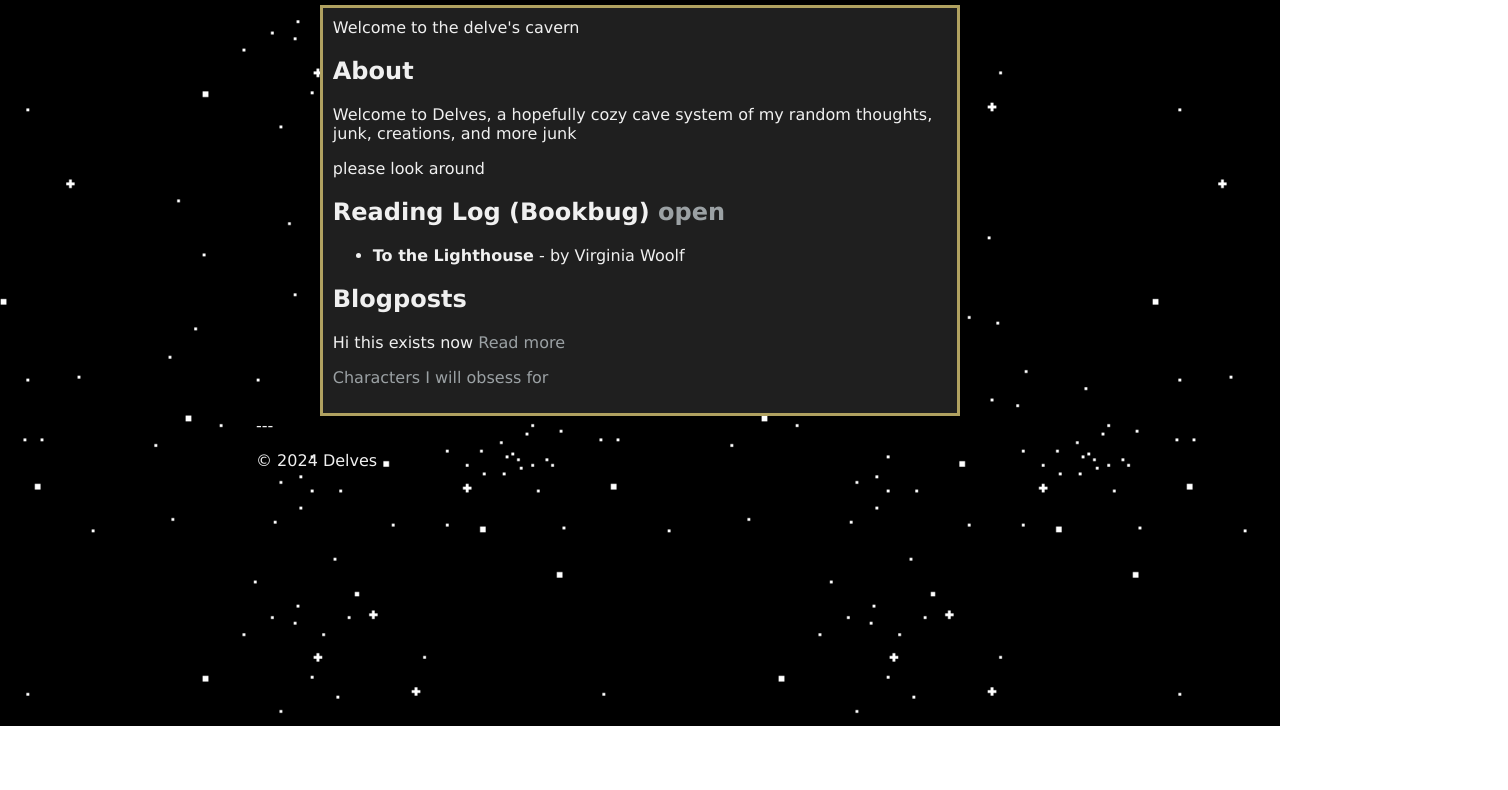
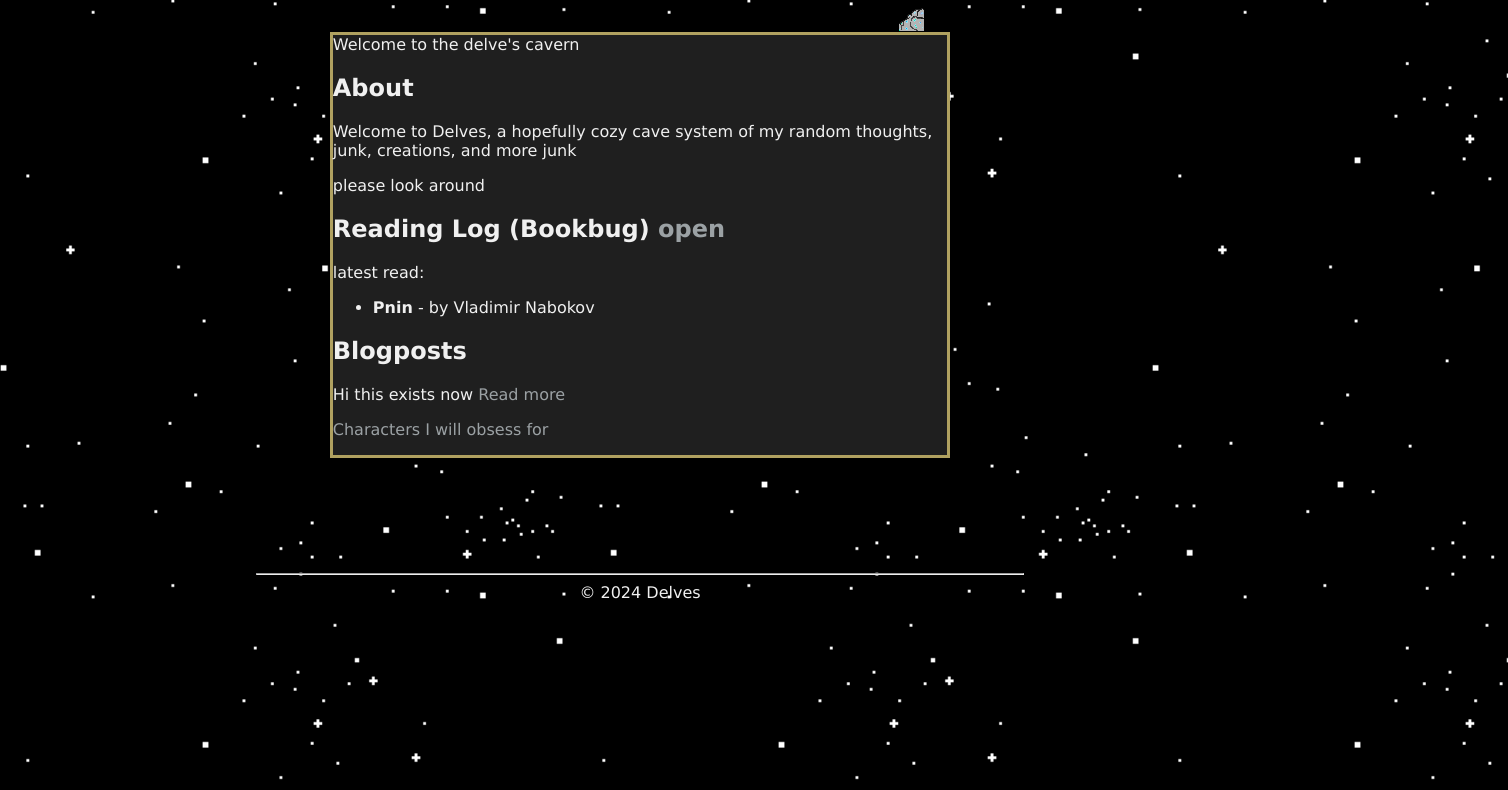
Before and after one commit to kirk-nez/delves, an Eleventy site: page src/index.md in a window 1280 px wide. Shown: the part 118-908 px from the top of the page, 1508 px wide, since content can reach past the window. Before the commit the page ends 844 px from the top, so only its background shows below. Built offline with nearby package versions, Linux system fonts and the light colour scheme; Eleventy itself is replaced by a stand-in of ours; files that its build step writes are made by us from their sources.

Commit message:
added a button(will work later) also a little more for post #3

```diff
--- a/src/index.md
+++ b/src/index.md
@@ -1,6 +1,12 @@
 ---
 layout: stage1.njk
 ---
+
+<div class="ore-container">
+  <button class="ore-pile">
+    <img src="../images/ore.png">
+  </button>
+</div>
 
 <div class="container">
 Welcome to the delve's cavern
@@ -13,8 +19,8 @@ please look around
 
 ## Reading Log (Bookbug) [open](bookbug/index.html)
 
-
-- **To the Lighthouse** - by Virginia Woolf
+latest read:
+- **Pnin** - by Vladimir Nabokov
 
 ## Blogposts
 
@@ -23,6 +29,7 @@ Hi this exists now
 
 [Characters I will obsess for](Charactershrines/index.html)
 </div>
+
 ---
 
-&copy; 2024 Delves
+<div class="trademark"> &copy; 2024 Delves </div>
--- a/src/styles.css
+++ b/src/styles.css
@@ -1,8 +1,8 @@
 body {
     background-image: url(/images/backgroundv2.png);
     background-position: center;
-    background-size:45%;
-    background-repeat:repeat;
+    background-size: 45%;
+    background-repeat: repeat;
     color: #f0f0f0;
     font-family: 'Verdana', sans-serif;
     margin: 20%;
@@ -15,8 +15,10 @@ body {
     width: 80%;
     margin: 0 auto;
     border: 3px solid #b0a160;
-    padding: 10px;
+    padding: 0px;
+    margin-top: 0px;
     background-color: #1f1f1f;
+    margin-bottom: 15%;
 }
 
 header {
@@ -58,7 +60,7 @@ nav ul li a:hover {
 }
 
 footer {
-    text-align:inherit;
+    text-align: inherit;
     padding: 10px 0;
     margin-top: 20px;
     border-top: 2px solid #b0a160;
@@ -72,3 +74,36 @@ a {
     text-decoration: double;
     color: #9ba1a4;
 }
+
+.ore-container {
+    margin-left: 83%;
+    right: 0;
+    display: block;
+    width: 80%;
+    text-align:center;
+    margin: none;
+}
+
+.ore-pile {
+    margin-bottom: 0;
+    margin: none;
+    display: block;
+    background: none;
+    border: none;
+    cursor: pointer;
+}
+
+.ore-pile img {
+    margin-bottom: 0px;
+    display: block;
+    padding-bottom: 0;
+}
+
+.trademark {
+    text-align: center;
+}
+
+table,
+td {
+    border: 2px solid rgb(242, 144, 144);
+}
```
Also changed, not shown: src/Blog/Posts/Post1.md (+3 -1 lines), src/Blog/Posts/Post3.md (added, +15 -0 lines), src/images/ore-falling.gif (added), src/images/ore.png (added), src/imgdep/Mostnormalben10fan.png (deleted).
